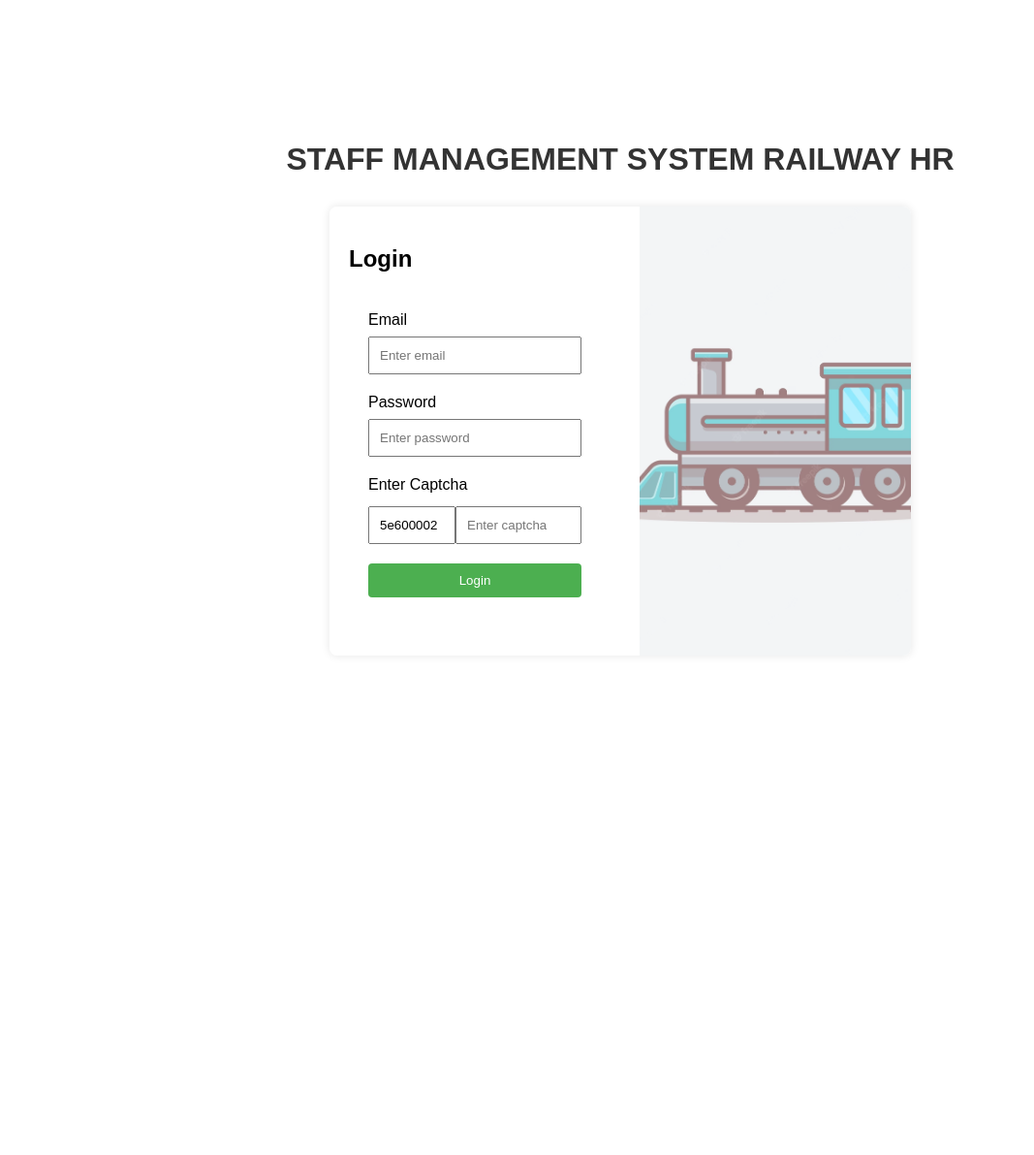
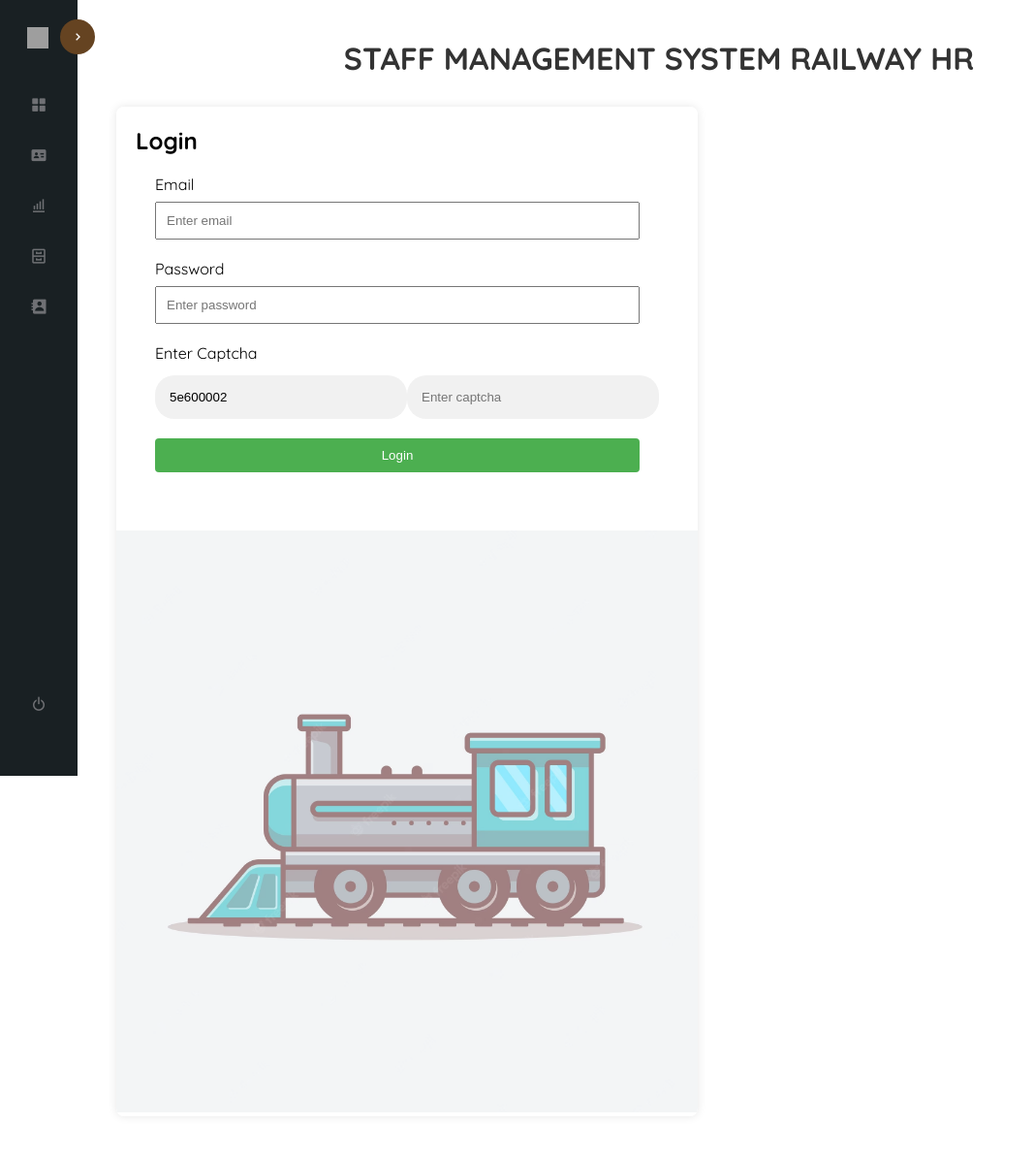
Before and after one commit to cleavor/uthm_web, a PHP site: page / in a window 1280 px wide. Shown: the whole page at 97% size, without its empty margins (0-1067 px from the left). Before the commit the page ends 676 px from the top, so only its background shows below. Run offline with PHP 8.4, Linux system fonts and the light colour scheme; grey boxes are pictures that could not be loaded.

Commit message:
Last minute changes

```diff
--- a/assets/css/login.css
+++ /dev/null
@@ -1,121 +0,0 @@
-body {
-    font-family: Arial, sans-serif;
-    margin: 0;
-    display: flex;
-    flex-direction: column;
-    align-items: center;
-    justify-content: center;
-    height: 100vh;
-}
-
-h1 {
-    color: #333;
-    text-align: center;
-    margin-bottom: 30px;
-}
-
-.login-container {
-    background-color: rgba(255, 255, 255, 0.8);
-    border-radius: 8px;
-    box-shadow: 0 0 10px rgba(0, 0, 0, 0.1);
-    overflow: hidden;
-    width: 600px;
-    display: flex;
-    flex-direction: row;
-}
-
-.login-form {
-    padding: 20px;
-    flex: 1;
-}
-
-.login-image {
-    flex: 1;
-}
-
-.login-image img {
-    width: 100%;
-    height: 100%;
-    object-fit: cover;
-    opacity: 0.5;
-}
-
-.form-group, .captcha {
-    margin-bottom: 20px;
-}
-
-.form-group label, .captcha label {
-    display: block;
-    margin-bottom: 8px;
-}
-
-.form-group input {
-    width: calc(100% - 20px);
-    padding: 10px;
-    box-sizing: border-box;
-}
-
-.captchacode {
-    width: 90px;
-    margin-top: 5px;
-    padding: 10px;
-    box-sizing: border-box;
-}
-
-.captchainput {
-    width: calc(100% - 110px);
-    margin-top: 5px;
-    padding: 10px;
-    box-sizing: border-box;
-}
-
-.form-group button {
-    background-color: #4caf50;
-    color: #fff;
-    padding: 10px;
-    border: none;
-    border-radius: 4px;
-    cursor: pointer;
-    width: calc(100% - 20px);
-}
-
-.preview {
-    color: #555;
-    width: calc(100% - 20px);
-    text-align: center;
-    height: 30px;
-    border: 1px solid #888;
-    padding-top: 10px;
-}
-
-canvas {
-    border: 1px solid black;
-}
-
-.preview span {
-    display: inline-block;
-    user-select: none;
-}
-
-.captcha-form {
-    display: flex;
-}
-
-.captcha-refresh {
-    background-color: #888;
-    color: #eee;
-    border: none;
-    cursor: pointer;
-    height: 40px;
-    width: 40px;
-    outline: none;
-    margin-top: 5px;
-}
-
-.error {
-    background-color: rgb(255, 223, 228);
-    color: rgb(196, 54, 54);
-    padding: 10px;
-    width: 85%;
-    border-radius: 5px;
-}
--- a/assets/css/style.css
+++ b/assets/css/style.css
@@ -406,3 +406,114 @@
 .left:hover, .right:hover {
   background-color: rgb(210, 210, 210);
 }
+
+h1 {
+  color: #333;
+  text-align: center;
+  margin-bottom: 30px;
+}
+
+.login-container {
+  background-color: rgba(255, 255, 255, 0.8);
+  border-radius: 8px;
+  box-shadow: 0 0 10px rgba(0, 0, 0, 0.1);
+  overflow: hidden;
+  width: 600px;
+  flex-direction: row;
+}
+
+.login-form {
+  padding: 20px;
+  flex: 1;
+}
+
+.login-image {
+  flex: 1;
+}
+
+.login-image img {
+  width: 100%;
+  height: 100%;
+  object-fit: cover;
+  opacity: 0.5;
+}
+
+.form-group, .captcha {
+  margin-bottom: 20px;
+}
+
+.form-group label, .captcha label {
+  display: block;
+  margin-bottom: 8px;
+}
+
+.form-group input {
+  width: calc(100% - 20px);
+  padding: 10px;
+  box-sizing: border-box;
+}
+
+.captchacode {
+  width: 90px;
+  margin-top: 5px;
+  padding: 10px;
+  box-sizing: border-box;
+}
+
+.captchainput {
+  width: calc(100% - 110px);
+  margin-top: 5px;
+  padding: 10px;
+  box-sizing: border-box;
+}
+
+.form-group button {
+  background-color: #4caf50;
+  color: #fff;
+  padding: 10px;
+  border: none;
+  border-radius: 4px;
+  cursor: pointer;
+  width: calc(100% - 20px);
+}
+
+.preview {
+  color: #555;
+  width: calc(100% - 20px);
+  text-align: center;
+  height: 30px;
+  border: 1px solid #888;
+  padding-top: 10px;
+}
+
+canvas {
+  border: 1px solid black;
+}
+
+.preview span {
+  display: inline-block;
+  user-select: none;
+}
+
+.captcha-form {
+  display: flex;
+}
+
+.captcha-refresh {
+  background-color: #888;
+  color: #eee;
+  border: none;
+  cursor: pointer;
+  height: 40px;
+  width: 40px;
+  outline: none;
+  margin-top: 5px;
+}
+
+.error {
+  background-color: rgb(255, 223, 228);
+  color: rgb(196, 54, 54);
+  padding: 10px;
+  width: 85%;
+  border-radius: 5px;
+}
--- a/index.php
+++ b/index.php
@@ -8,10 +8,12 @@
         <title>Login</title>
 
         <!-- CSS -->
-        <link rel="stylesheet" href="./assets/css/login.css" />
+        <link rel="stylesheet" href="./assets/css/style.css" />
         <link href='https://unpkg.com/boxicons@2.1.4/css/boxicons.min.css' rel='stylesheet'>
     </head>
     <body>
+        <?php include("sidebar.php"); ?>
+        <div class="content-container">
         <h1>STAFF MANAGEMENT SYSTEM RAILWAY HR</h1>
 
         <div class="login-container">
@@ -50,5 +52,6 @@
                 <img src="./assets/img/railway.avif" alt="Railway Image">
             </div>
         </div>
+                </div>
     </body>
 </html>
--- a/sidebar.php
+++ b/sidebar.php
@@ -1,3 +1,6 @@
+<?php
+session_start();
+?>
 <nav class="nav-sidebar" id="sidebar">
     <div class="wrapper">
       <div class="nav-toggle" id="nav-toggle">
@@ -19,11 +22,19 @@
             </div>
             <div class="standalone-image">
               <span class=text>
-                A Person<br>
-                User ID: 821739
+                <?php
+                if (isset($_SESSION["name"]) && isset($_SESSION["id"])) {
+                  // If set, print the user's name and ID
+                  echo $_SESSION["name"] . '<br>';
+                  echo 'User ID: ' . $_SESSION["id"];
+              } else {
+                  // If not set, print a message asking the user to log in first
+                  echo "Please login first.";
+              }
+                ?>
               </span>
             </div>
-            <a href="announcement.php" class="menu active">
+            <a href="announcement.php" class="menu">
               <div class="menu-wrapper">
                 <div class="icon">
                   <i class='bx bxs-grid-alt'></i>
```
